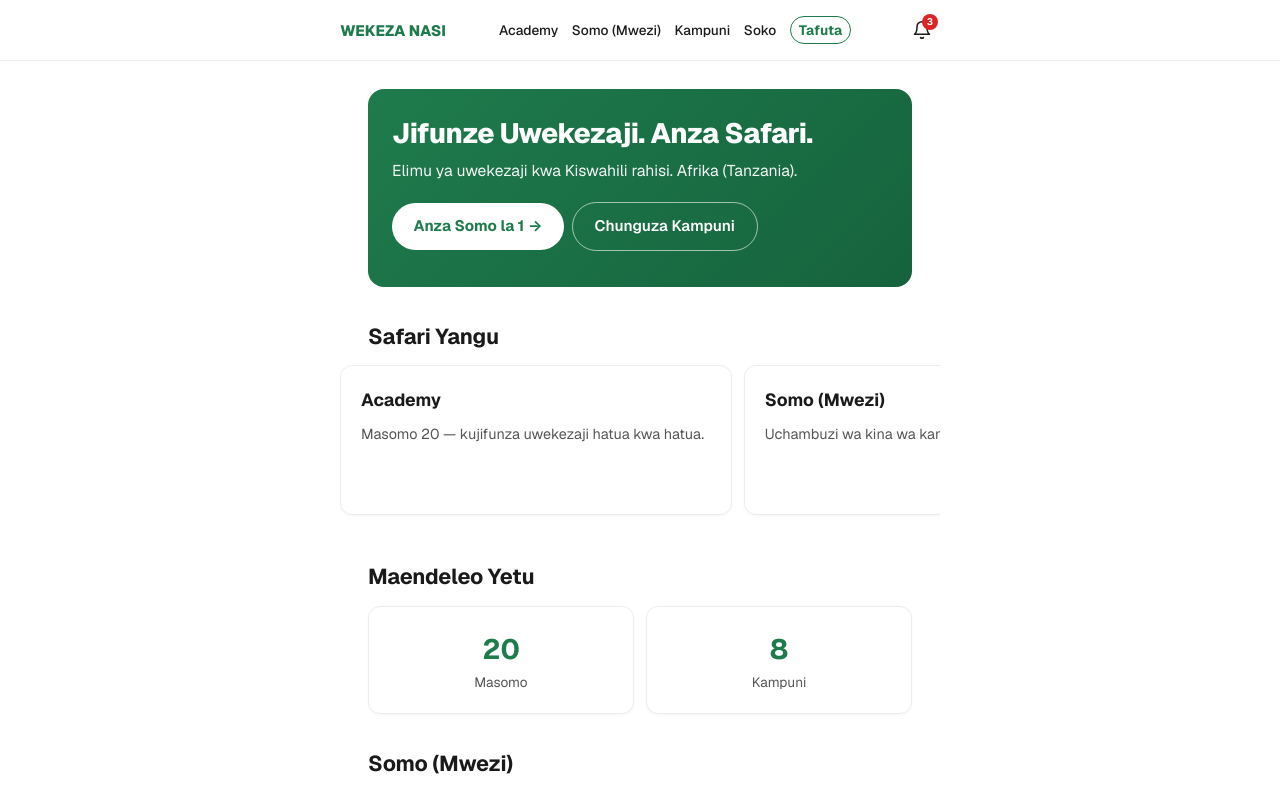
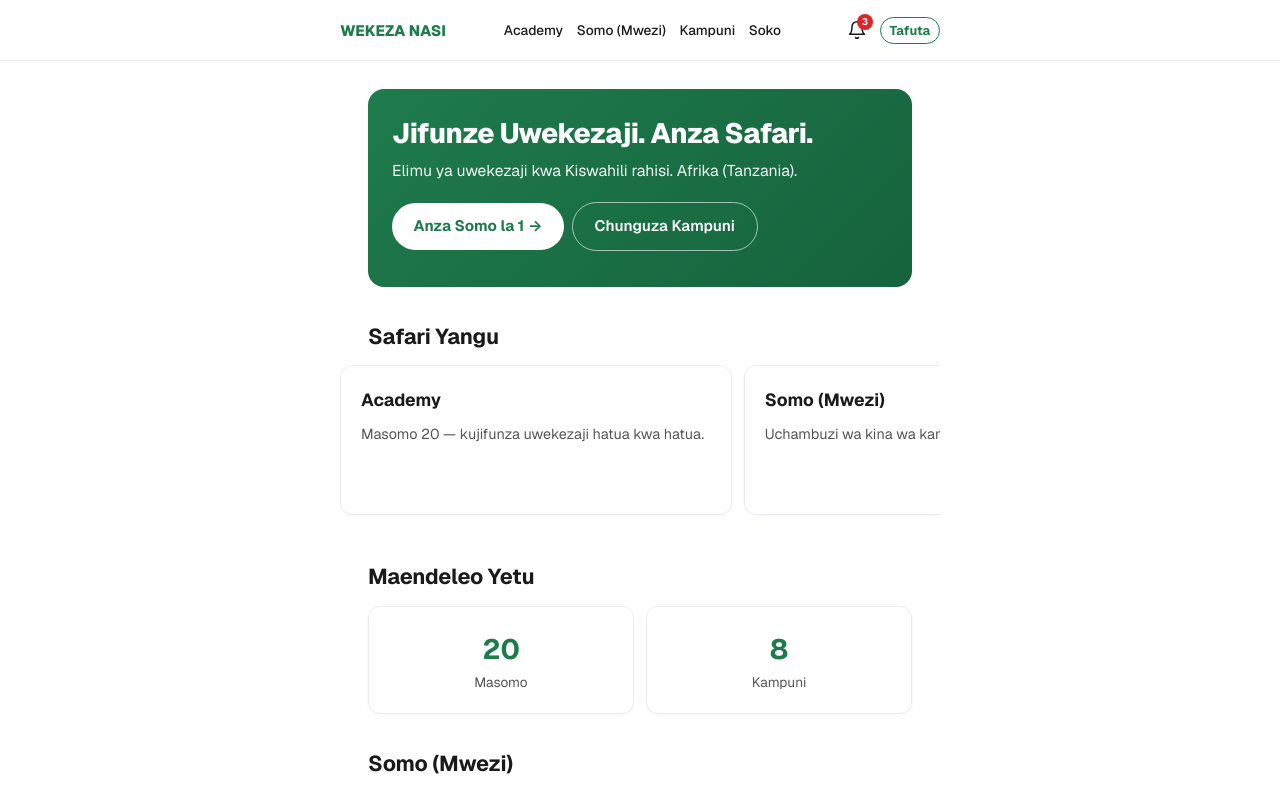
Before and after one commit to sadikiabubakari698-crypto/wekeza_nasi, a Next.js app in the folder wekeza-nasi-app/: page / in a window 1280 px wide. Shown: the top 795 px of the page. Built offline with nearby package versions, Linux system fonts and the light colour scheme.

Commit message:
Fix: Remove duplicate Tafuta from Header

```diff
--- a/wekeza-nasi-app/components/Header.js
+++ b/wekeza-nasi-app/components/Header.js
@@ -18,7 +18,7 @@ export default function Header() {
   const logoStyle = { fontWeight: 800, fontSize: "0.95rem", color: "#1e7b4c", textDecoration: "none", whiteSpace: "nowrap" };
   const desktopNavStyle = { display: "flex", gap: "0.85rem", alignItems: "center" };
   const navLinkStyle = { color: "#1a1a1a", textDecoration: "none", fontSize: "0.85rem", fontWeight: 500, whiteSpace: "nowrap" };
-  const searchLinkStyle = { color: "#1e7b4c", textDecoration: "none", fontSize: "0.85rem", fontWeight: 700, whiteSpace: "nowrap", padding: "0.25rem 0.5rem", border: "1.5px solid #1e7b4c", borderRadius: "var(--radius-pill)" };
+  const searchLinkStyle = { color: "#1e7b4c", textDecoration: "none", fontSize: "0.8rem", fontWeight: 700, whiteSpace: "nowrap", padding: "0.25rem 0.55rem", border: "1.5px solid #1e7b4c", borderRadius: "var(--radius-pill)" };
   const menuBtnStyle = { background: "transparent", border: "none", fontSize: "1.4rem", lineHeight: 1, color: "#1a1a1a", padding: "0.25rem 0.5rem", cursor: "pointer" };
   const mobileMenuStyle = { maxWidth: "600px", margin: "0.5rem auto 0", display: "flex", flexDirection: "column", gap: "0.75rem", paddingTop: "0.75rem", borderTop: "1px solid #e9edf2" };
 
@@ -27,18 +27,17 @@ export default function Header() {
       <div style={innerStyle}>
         <Link href="/" style={logoStyle}>WEKEZA NASI</Link>
 
-        {/* Desktop nav — links pekee */}
+        {/* Desktop nav — links pekee (bila Tafuta) */}
         <nav style={desktopNavStyle} className="desktop-nav">
           {links.map((l) => (
             <Link key={l.href} href={l.href} style={navLinkStyle}>{l.label}</Link>
           ))}
-          <Link href="/search" style={searchLinkStyle}>Tafuta</Link>
         </nav>
 
-        {/* Right side — Bell kila mahali, Tafuta na Menu kwa mobile */}
-        <div style={{ display: "flex", alignItems: "center", gap: "0.15rem" }}>
+        {/* Right side — Bell + Tafuta + Menu */}
+        <div style={{ display: "flex", alignItems: "center", gap: "0.3rem" }}>
           <NotificationBell />
-          <Link href="/search" style={searchLinkStyle} className="mobile-search-link">Tafuta</Link>
+          <Link href="/search" style={searchLinkStyle}>Tafuta</Link>
           <button style={menuBtnStyle} className="mobile-menu-btn" onClick={() => setOpen(!open)} aria-label="Menu">
             {open ? "✕" : "☰"}
           </button>
@@ -64,11 +63,9 @@ export default function Header() {
       <style jsx global>{`
         .desktop-nav { display: none; }
         .mobile-menu-btn { display: block; }
-        .mobile-search-link { display: inline-block; }
         @media (min-width: 768px) {
           .desktop-nav { display: flex !important; }
           .mobile-menu-btn { display: none !important; }
-          .mobile-search-link { display: none !important; }
         }
       `}</style>
     </header>
```
